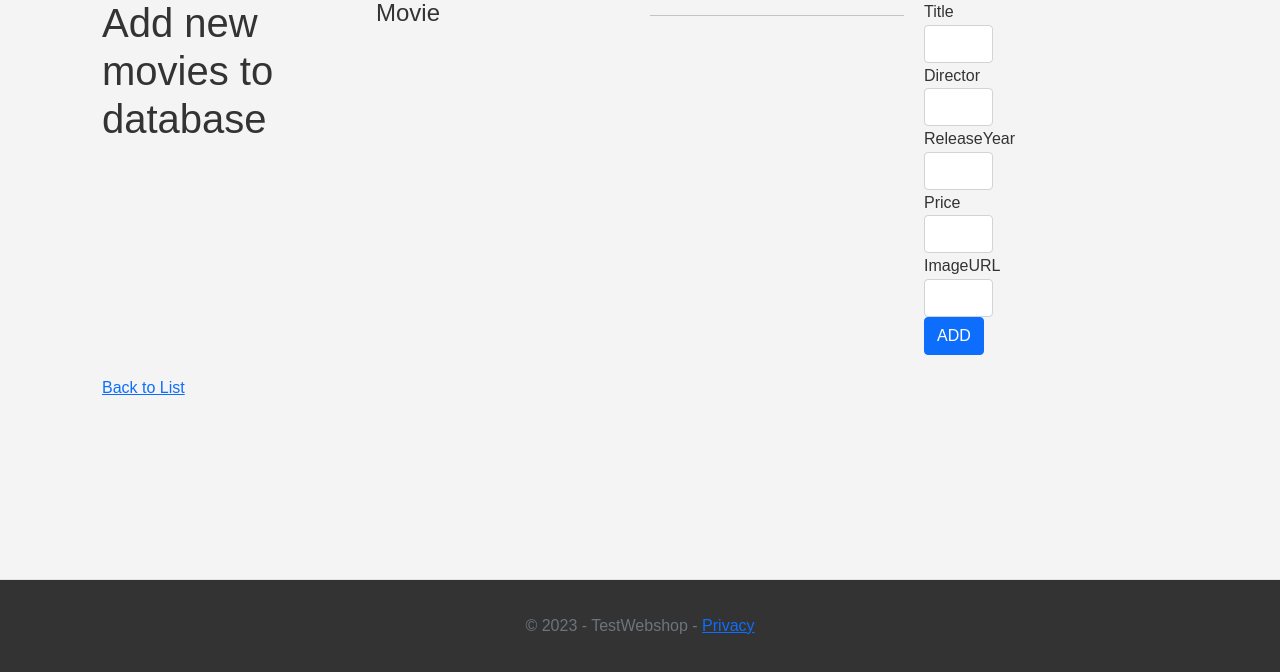
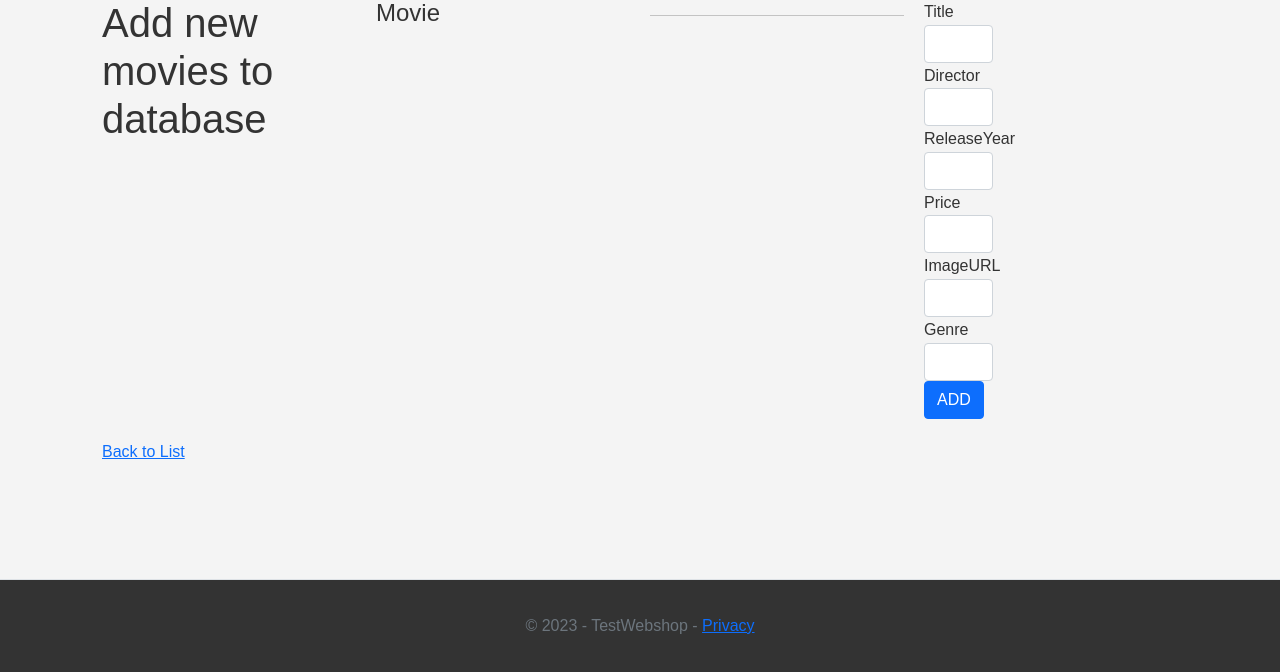
Before and after one commit to Gr-23-03/VioletVideoRepo, an ASP.NET Core app: page /Movie/Create in a window 1280 px wide. Shown: the part 128-800 px from the top of the page. Run offline with ASP.NET Core 8, Linux system fonts and the light colour scheme; style sheets or scripts are compiled from the project's sources.

Commit message:
some changing

```diff
--- a/TestWebshop/Models/Database/Movie.cs
+++ b/TestWebshop/Models/Database/Movie.cs
@@ -24,7 +24,8 @@ namespace TestWebshop.Models.Database
         [DataType(DataType.Currency)]
         public decimal Price { get; set; }
 
-        public string Genre { get; set; }
+
+        public string Genre { get; set; } = "";
 
         public string ImageURL { get; set; }
 
--- a/TestWebshop/Views/Movie/Create.cshtml
+++ b/TestWebshop/Views/Movie/Create.cshtml
@@ -40,6 +40,13 @@
             </div>
 
             <div class="form-group">
+                <label asp-for="Genre" class="control-label"></label>
+                <input asp-for="Genre" class="form-control" />
+                <span asp-validation-for="Genre" class="text-danger"></span>
+            </div>
+
+
+            <div class="form-group">
                 <input type="submit" value="ADD" class="btn btn-primary" />
             </div>
         </form>
--- a/TestWebshop/Views/Movie/Index.cshtml
+++ b/TestWebshop/Views/Movie/Index.cshtml
@@ -66,7 +66,9 @@
                 @Html.DisplayFor(modelItem => item.Price)
             </td>
                 <td>
-                    @Html.DisplayFor(modelItem => item.ImageURL)
+                    <img src=" @Html.DisplayFor(modelItem => item.ImageURL)">
+
+                    @* @Html.DisplayFor(modelItem => item.ImageURL) *@
                 </td>
 
             <td>
--- a/TestWebshop/Views/Shared/_Layout.cshtml
+++ b/TestWebshop/Views/Shared/_Layout.cshtml
@@ -25,6 +25,8 @@
                         <li class="nav-item">
                             <a class="nav-link text-dark" asp-area="" asp-controller="Home" asp-action="Privacy">Privacy</a>
                         </li>
+
+
                     </ul>
 
 @*                     <partial name="_LoginPartial" />
--- a/TestWebshop/wwwroot/css/site.css
+++ b/TestWebshop/wwwroot/css/site.css
@@ -70,6 +70,7 @@ main {
     grid-template-columns: repeat(auto-fill, minmax(250px, 1fr));
     grid-gap: 20px;
     padding: 20px;
+    position:static;
     max-width: 1200px;
     margin: auto;
 }
@@ -115,7 +116,7 @@ footer {
     color: #fff;
     text-align: center;
     padding: 1rem 0;
-    position: relative;
+    position :static;
     bottom: 0;
     width: 100%;
 }
```
Also changed, not shown: TestWebshop/Models/SeedData.cs (indentation only).
